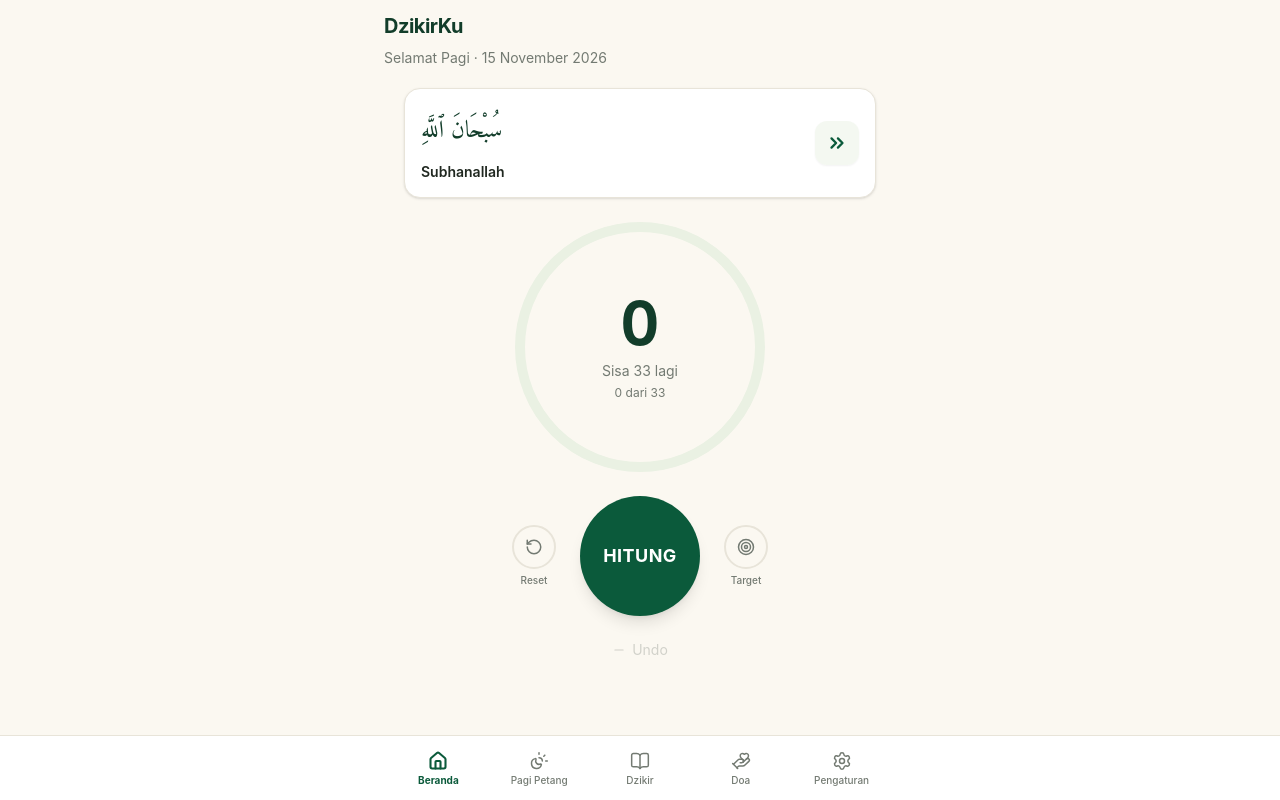
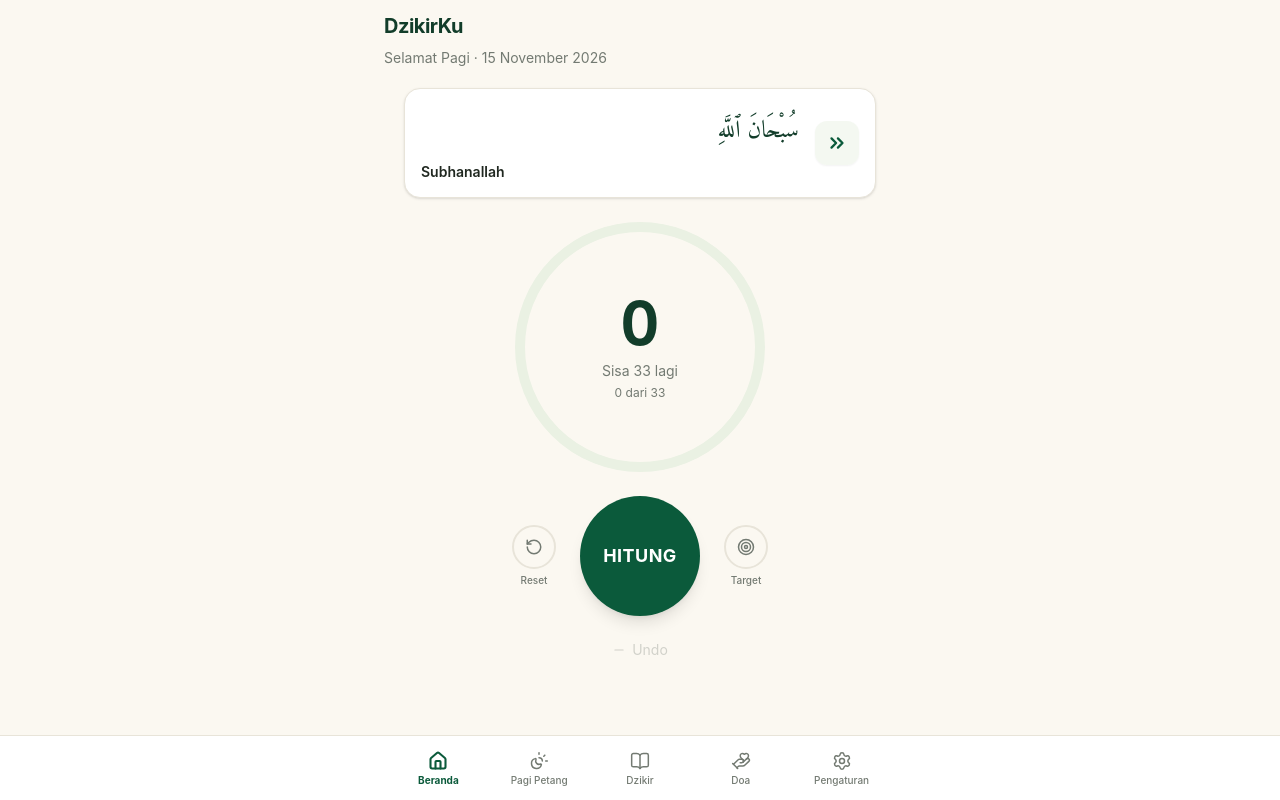
Before and after one commit to kliknet115-Git/DzikirKu, a React (Vite) app: page / in a window 1280 px wide. Built offline with nearby package versions, Linux system fonts and the light colour scheme.

Commit message:
fix(ui): ratakan kanan (text-right & dir=rtl) seluruh teks Arab di aplikasi

```diff
--- a/public/sw.js
+++ b/public/sw.js
@@ -1,4 +1,4 @@
-const CACHE_NAME = 'dzikirku-v47';
+const CACHE_NAME = 'dzikirku-v48';
 const ASSETS_TO_CACHE = [
   './',
   './index.html',
--- a/src/features/daily-dhikr/DailyDhikrPage.tsx
+++ b/src/features/daily-dhikr/DailyDhikrPage.tsx
@@ -222,7 +222,7 @@ export const DailyDhikrPage: React.FC<DailyDhikrPageProps> = ({
           {/* Arabic Paragraph */}
           <div className="py-2">
             <p
-              className={`arabic-text text-primary-dark text-center leading-[2.2] tracking-wide whitespace-pre-line font-medium ${arabicFontSizeClass}`}
+              className={`arabic-text text-primary-dark text-right leading-[2.2] tracking-wide whitespace-pre-line font-medium ${arabicFontSizeClass}`}
               lang="ar"
               dir="rtl"
             >
--- a/src/features/dhikr-library/DhikrLibraryPage.tsx
+++ b/src/features/dhikr-library/DhikrLibraryPage.tsx
@@ -173,7 +173,11 @@ export const DhikrLibraryPage: React.FC<DhikrLibraryPageProps> = ({
                 <div className="flex items-start justify-between gap-3">
                   <div className="flex-1">
                     {dhikr.arabicText && (
-                      <p className="arabic-text text-xl text-primary-dark mb-1 leading-relaxed">
+                      <p
+                        className="arabic-text text-right text-xl text-primary-dark mb-1 leading-relaxed"
+                        dir="rtl"
+                        lang="ar"
+                      >
                         {dhikr.arabicText}
                       </p>
                     )}
@@ -281,7 +285,7 @@ export const DhikrLibraryPage: React.FC<DhikrLibraryPageProps> = ({
               onChange={(e) =>
                 setFormData({ ...formData, arabicText: e.target.value })
               }
-              className="w-full px-3.5 py-2.5 border border-border rounded-xl bg-background text-text text-base arabic-text focus:outline-none focus:ring-2 focus:ring-primary/30 focus:border-primary disabled:opacity-60"
+              className="w-full px-3.5 py-2.5 border border-border rounded-xl bg-background text-text text-base arabic-text text-right focus:outline-none focus:ring-2 focus:ring-primary/30 focus:border-primary disabled:opacity-60"
               placeholder="أَسْتَغْفِرُ اللَّهَ"
               dir="rtl"
               disabled={Boolean(editingDhikr?.isBuiltIn)}
--- a/src/features/doa/DoaPage.tsx
+++ b/src/features/doa/DoaPage.tsx
@@ -557,7 +557,7 @@ export const DoaPage: React.FC<DoaPageProps> = ({ settings }) => {
 
               {activeItem.arabic ? (
                 <div
-                  className={`arabic-text text-center direction-rtl text-[#1E3042] whitespace-pre-line py-1 font-medium ${getArabicFontSizeClass(
+                  className={`arabic-text text-right direction-rtl text-[#1E3042] whitespace-pre-line py-1 font-medium ${getArabicFontSizeClass(
                     activeItem.arabic
                   )}`}
                   lang="ar"
--- a/src/features/home/HomePage.tsx
+++ b/src/features/home/HomePage.tsx
@@ -151,7 +151,11 @@ export const HomePage: React.FC<HomePageProps> = ({
             title="Klik untuk memilih dzikir lain"
           >
             {activeDhikr.arabicText && (
-              <p className="arabic-text text-2xl text-primary-dark mb-1 leading-relaxed">
+              <p
+                className="arabic-text text-right text-2xl text-primary-dark mb-1 leading-relaxed"
+                dir="rtl"
+                lang="ar"
+              >
                 {activeDhikr.arabicText}
               </p>
             )}
--- a/src/styles/index.css
+++ b/src/styles/index.css
@@ -47,6 +47,7 @@ body {
 .arabic-text {
   font-family: 'Amiri', 'Traditional Arabic', 'Simplified Arabic', serif;
   direction: rtl;
+  text-align: right;
   line-height: 2.2;
   font-feature-settings: "cv01" on, "cv02" on;
   text-rendering: optimizeLegibility;
```
